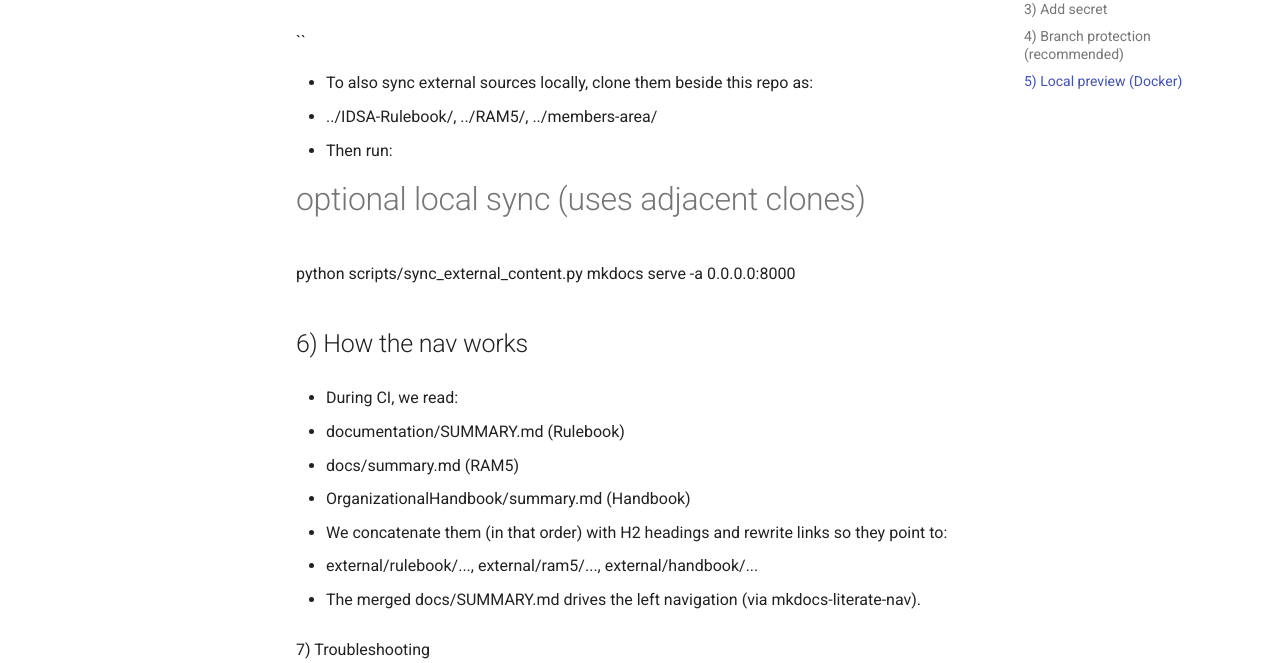
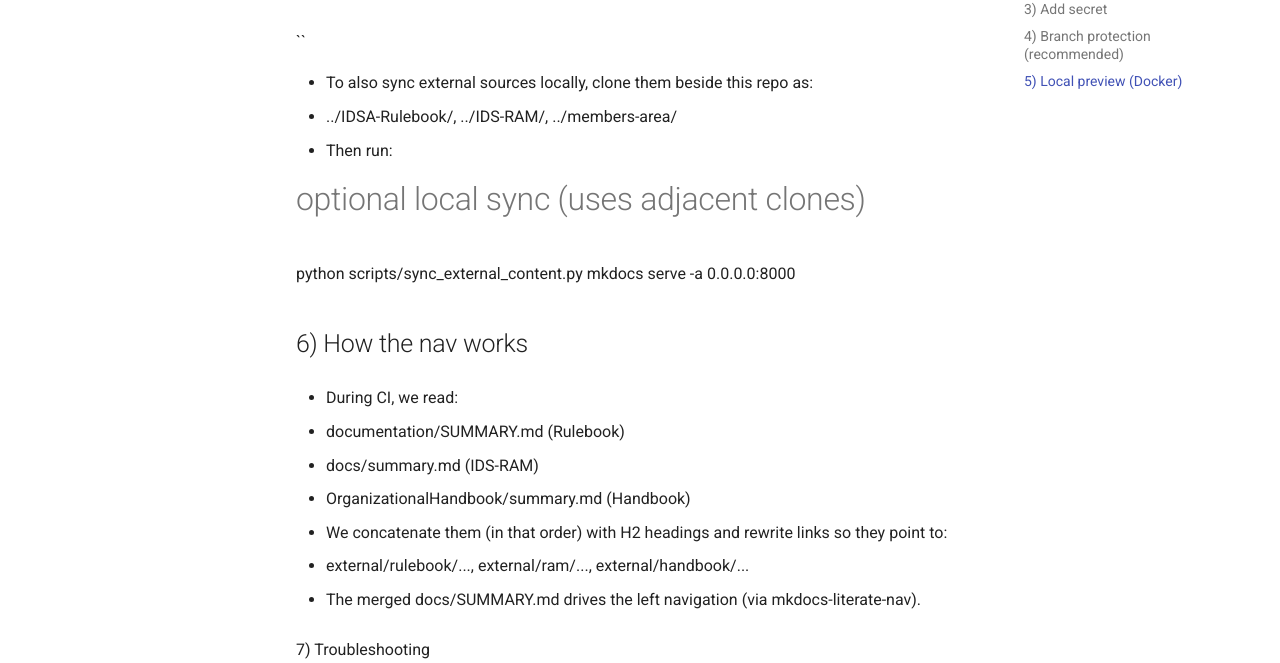
Before and after one commit to International-Data-Spaces-Association/knowledge-base, an MkDocs documentation site: the page built from docs/tutorial/setup.md, in a window 1280 px wide and 900 px high, scrolled down 1179 px. Shown: the part 153-816 px from the top of the window. Built offline with MkDocs 1.6.1 and Material for MkDocs 9.7.7, drawn with Linux system fonts in a browser that asks for light colours; some of the changed text lies outside the part shown.

Commit message:
Update setup.md
Rename RAM5 to RAM #23

```diff
--- a/docs/tutorial/setup.md
+++ b/docs/tutorial/setup.md
@@ -18,7 +18,7 @@ This guide walks through the setup required to operate the `knowledge-base` site
   - Name: `SOURCE_REPOS_PAT`
   - Value: a **read‑only** Personal Access Token with `repo` (read) scope that can access:
     - `International-Data-Spaces-Association/IDSA-Rulebook`
-    - `International-Data-Spaces-Association/RAM5`
+    - `International-Data-Spaces-Association/IDS-RAM`
     - `International-Data-Spaces-Association/members-area`
 
 > Least privilege: this PAT is used **only** for checking out the source repositories.
@@ -41,7 +41,7 @@ docker compose up
 
 
 - To also sync external sources locally, clone them beside this repo as:
-  - ../IDSA-Rulebook/, ../RAM5/, ../members-area/
+  - ../IDSA-Rulebook/, ../IDS-RAM/, ../members-area/
 - Then run:
 
 # optional local sync (uses adjacent clones)
@@ -53,12 +53,12 @@ mkdocs serve -a 0.0.0.0:8000
 - During CI, we read:
 
    - documentation/SUMMARY.md (Rulebook)
-   - docs/summary.md (RAM5)
+   - docs/summary.md (IDS-RAM)
    - OrganizationalHandbook/summary.md (Handbook)
 
 
 - We concatenate them (in that order) with H2 headings and rewrite links so they point to:
-   -   external/rulebook/..., external/ram5/..., external/handbook/...
+   -   external/rulebook/..., external/ram/..., external/handbook/...
 
 - The merged docs/SUMMARY.md drives the left navigation (via mkdocs-literate-nav).
 
```
